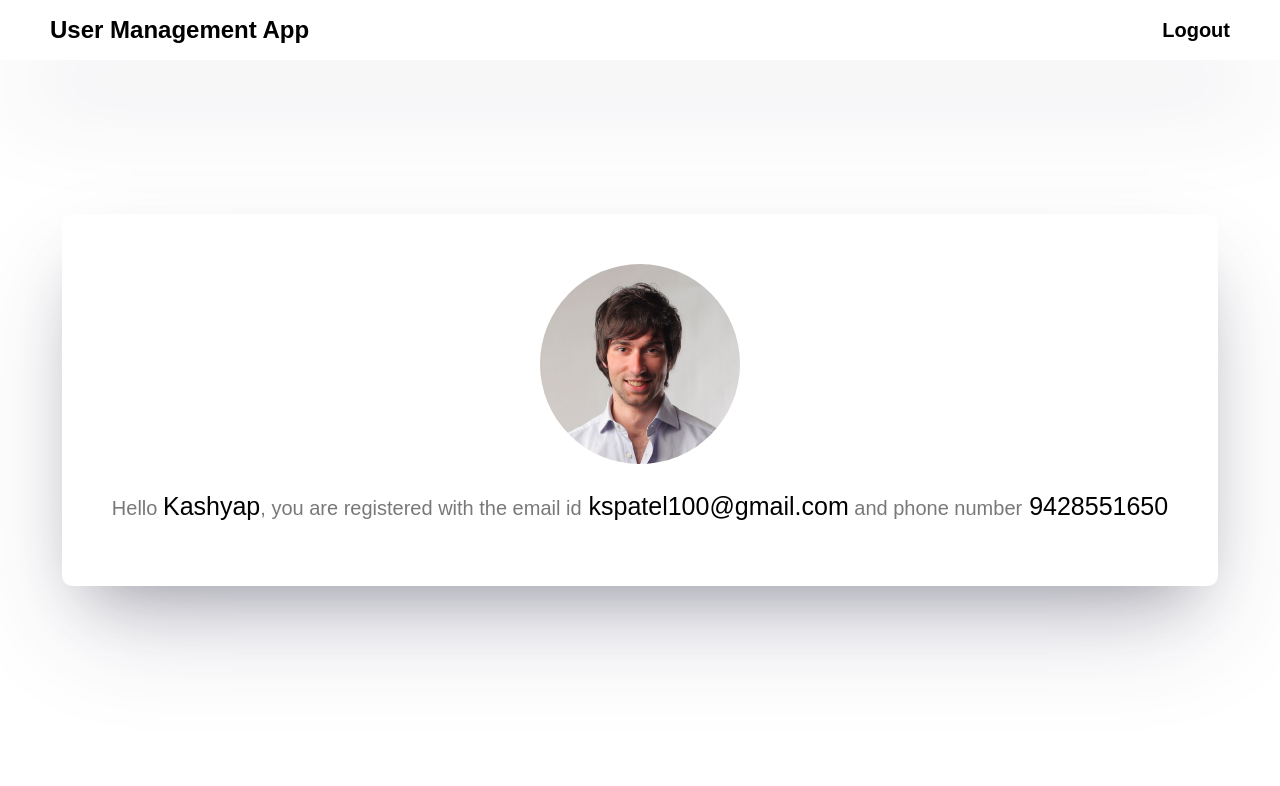
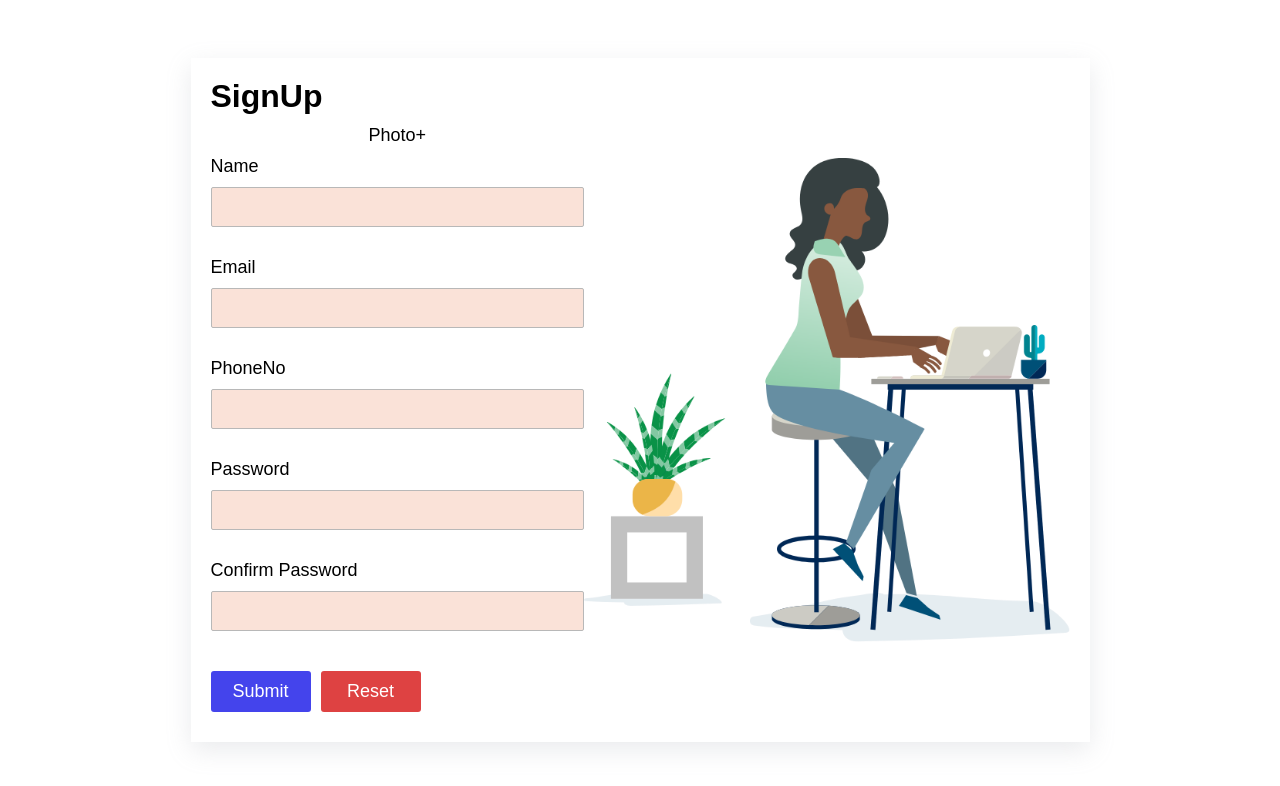
Before and after one commit to Kashyap2701/User-Management-App, a React (Vite) app: page /signup in a window 1280 px wide. Shown: the top 786 px of the page. Built offline with nearby package versions, Linux system fonts and the light colour scheme; a web font is replaced by a local one.

Commit message:
Add formik utils and Integrate with UI

```diff
--- a/package.json
+++ b/package.json
@@ -10,8 +10,10 @@
     "preview": "vite preview"
   },
   "dependencies": {
+    "formik": "^2.2.9",
     "react": "^18.2.0",
-    "react-dom": "^18.2.0"
+    "react-dom": "^18.2.0",
+    "yup": "^1.1.1"
   },
   "devDependencies": {
     "@types/react": "^18.0.28",
--- a/src/App.css
+++ b/src/App.css
@@ -24,7 +24,7 @@ a:hover {
 
 input {
   padding: 10px;
-  margin-bottom: 10px;
+  margin-bottom: 30px;
   border: 1px solid rgb(184, 184, 184);
   background-color: rgb(250, 226, 216);
   border-radius: 2px;
--- a/src/App.jsx
+++ b/src/App.jsx
@@ -5,7 +5,7 @@ import Singup from "./components/Signup/Singup";
 function App() {
   return (
     <div className="App">
-      <Home />
+      <Singup />
     </div>
   );
 }
--- /dev/null
+++ b/src/components/Signup/FormUtils.js
@@ -0,0 +1,24 @@
+import * as Yup from "yup";
+
+export const initialValues = {
+    name:'',
+    email:'',
+    phoneNo:'',
+    password:'',
+    confirmPassword:''
+}
+
+export const validationSchema = Yup.object().shape({
+    name: Yup.string().required('Name is Required'),
+    email:Yup.string().email('Invalid Email').required('Email is required'),
+    phoneNo: Yup.string().length(10,'Phone no is have to be 10 character').matches(/^[0-9]{10}$/,'Only digits are allowed').required('Phone no is required'),
+    password:Yup.string().required('password is required'),
+    confirmPassword:Yup.string().oneOf([Yup.ref('password'),null],'Password must match').required('Confirm Password is required'),
+})
+
+export const submitHandler = (values)=>{
+    console.log(values)
+}
+
+
+// REGEX="/^(?=.*[a-z])(?=.*[A-Z])(?=.*\d)[a-zA-Z\d]{8,}$/";
--- a/src/components/Signup/Singup.jsx
+++ b/src/components/Signup/Singup.jsx
@@ -1,26 +1,73 @@
 import React, { Fragment } from "react";
 import style from "./Singup.module.css";
 import signupImage from "../../assets/signup.png";
+import { Formik, Form, Field, ErrorMessage } from "formik";
+import { initialValues, validationSchema, submitHandler } from "./FormUtils.js";
 
 function Singup() {
   return (
     <div className={style.container}>
       <div className={style["signup-form-wrapper"]}>
         <h1>SignUp</h1>
-        <form className={style["signup-form"]}>
+        <Formik
+          initialValues={initialValues}
+          validationSchema={validationSchema}
+          onSubmit={submitHandler}
+        >
+          <Form className={style["signup-form"]}>
             <label className={style["upload-photo-label"]} htmlFor="">
               Photo+
             </label>
+            <div className={style["form-control"]}>
               <label htmlFor="name">Name</label>
-          <input type="text" />
+              <Field id="name" name="name" />
+              <ErrorMessage
+                name="name"
+                component="p"
+                className={style["error-message"]}
+              />
+            </div>
+            <div className={style["form-control"]}>
               <label htmlFor="email">Email</label>
-          <input type="email" />
+              <Field id="email" name="email" />
+              <ErrorMessage
+                name="email"
+                component="p"
+                className={style["error-message"]}
+              />
+            </div>
+            <div className={style["form-control"]}>
               <label htmlFor="phone-no">PhoneNo</label>
-          <input type="number" />
+              <Field id="phone-no" name="phoneNo" />
+              <ErrorMessage
+                name="phoneNo"
+                component="p"
+                className={style["error-message"]}
+              />
+            </div>
+            <div className={style["form-control"]}>
               <label htmlFor="password">Password</label>
-          <input type="password" />
+              <Field id="password" name="password" type="password" />
+              <ErrorMessage
+                name="password"
+                component="p"
+                className={style["error-message"]}
+              />
+            </div>
+            <div className={style["form-control"]}>
               <label htmlFor="confirm-password">Confirm Password</label>
-          <input type="password" />
+              <Field
+                id="confirm-password"
+                name="confirmPassword"
+                type="password"
+              />
+              <ErrorMessage
+                name="confirmPassword"
+                component="p"
+                className={style["error-message"]}
+              />
+            </div>
+
             <div className={style["btn-wrapper"]}>
               <button className={style["btn-submit"]} type="submit">
                 Submit
@@ -29,7 +76,8 @@ function Singup() {
                 Reset
               </button>
             </div>
-        </form>
+          </Form>
+        </Formik>
       </div>
       <div className={style["signup-form-image-wrapper"]}>
         <img src={signupImage} alt="" />
--- a/src/components/Signup/Singup.module.css
+++ b/src/components/Signup/Singup.module.css
@@ -11,7 +11,7 @@
 }
 
 .signup-form-image-wrapper {
-  flex: 1.5;
+  flex: 1.3;
 }
 
 .signup-form {
@@ -22,6 +22,12 @@
 .upload-photo-label {
   text-align: center;
   cursor: pointer;
+}
+
+.form-control {
+  display: flex;
+  flex-direction: column;
+  position: relative;
 }
 
 .btn-wrapper {
@@ -35,3 +41,13 @@
 .btn-reset {
   background-color: rgb(222, 66, 66);
 }
+
+.error-message {
+  right: 0;
+  color: red;
+  position: absolute;
+  bottom: 0;
+  font-size: medium;
+  font-weight: bold;
+  border-radius: 3px;
+}
```
Also changed, not shown: 1 other file (tests, documents, lock files or other folders). Lines whose indentation alone changed are shown as unchanged.
